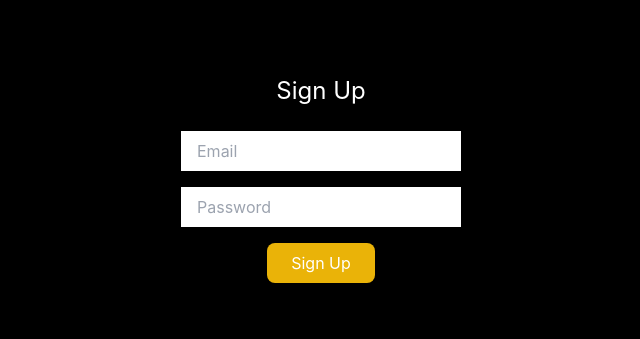
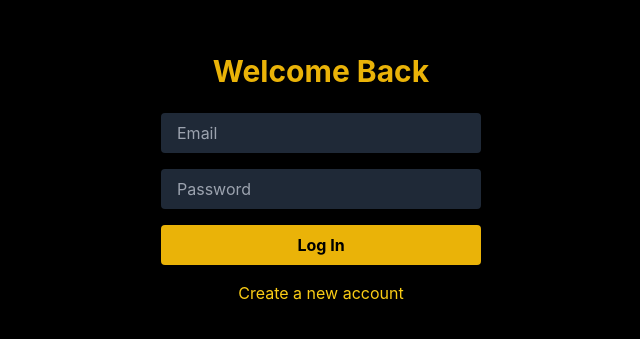
Before and after one commit to mhdkharoub-rgb/growfinitys, a Next.js app: page /login in a window 1280 px wide. Shown: the part 221-560 px from the top of the page, without its empty margins (319-959 px from the left). Built offline with nearby package versions, Linux system fonts and the light colour scheme.

Commit message:
Update login.js

```diff
--- a/pages/login.js
+++ b/pages/login.js
@@ -1,41 +1,60 @@
+// pages/login.js
 import { useState } from "react"
+import { useRouter } from "next/router"
 
-export default function Signup() {
+export default function Login() {
+  const router = useRouter()
   const [email, setEmail] = useState("")
   const [password, setPassword] = useState("")
+  const [message, setMessage] = useState("")
 
-  const handleSignup = async () => {
-    const res = await fetch("/api/auth/signup", {
+  const handleLogin = async (e) => {
+    e.preventDefault()
+    setMessage("Signing you in...")
+
+    try {
+      const res = await fetch("/api/auth/login", {
         method: "POST",
         headers: { "Content-Type": "application/json" },
-      body: JSON.stringify({ email, password })
+        body: JSON.stringify({ email, password }),
       })
       const data = await res.json()
-    alert(data.message || data.error)
+      if (res.ok) router.push("/dashboard")
+      else setMessage(data.error)
+    } catch {
+      setMessage("⚠️ Something went wrong. Try again.")
+    }
   }
 
   return (
-    <div className="min-h-screen flex flex-col items-center justify-center bg-black text-white">
-      <h1 className="text-2xl mb-6">Sign Up</h1>
+    <div className="min-h-screen bg-black text-white flex flex-col justify-center items-center">
+      <h1 className="text-3xl font-bold mb-6 text-yellow-500">Welcome Back</h1>
+      <form onSubmit={handleLogin} className="w-80 space-y-4">
         <input
-        className="mb-4 px-4 py-2 text-black"
+          type="email"
           placeholder="Email"
           value={email}
           onChange={(e) => setEmail(e.target.value)}
+          className="w-full px-4 py-2 rounded bg-gray-800 text-white focus:outline-none"
+          required
         />
         <input
-        className="mb-4 px-4 py-2 text-black"
+          type="password"
           placeholder="Password"
-        type="password"
           value={password}
           onChange={(e) => setPassword(e.target.value)}
+          className="w-full px-4 py-2 rounded bg-gray-800 text-white focus:outline-none"
+          required
         />
         <button
-        onClick={handleSignup}
-        className="bg-yellow-500 px-6 py-2 rounded-lg"
+          type="submit"
+          className="w-full bg-yellow-500 text-black font-bold py-2 rounded hover:bg-yellow-400 transition"
         >
-        Sign Up
+          Log In
         </button>
+      </form>
+      {message && <p className="mt-4 text-gray-300">{message}</p>}
+      <a href="/signup" className="mt-4 text-yellow-400 hover:underline">Create a new account</a>
     </div>
   )
 }
```
Lines whose indentation alone changed are shown as unchanged.
